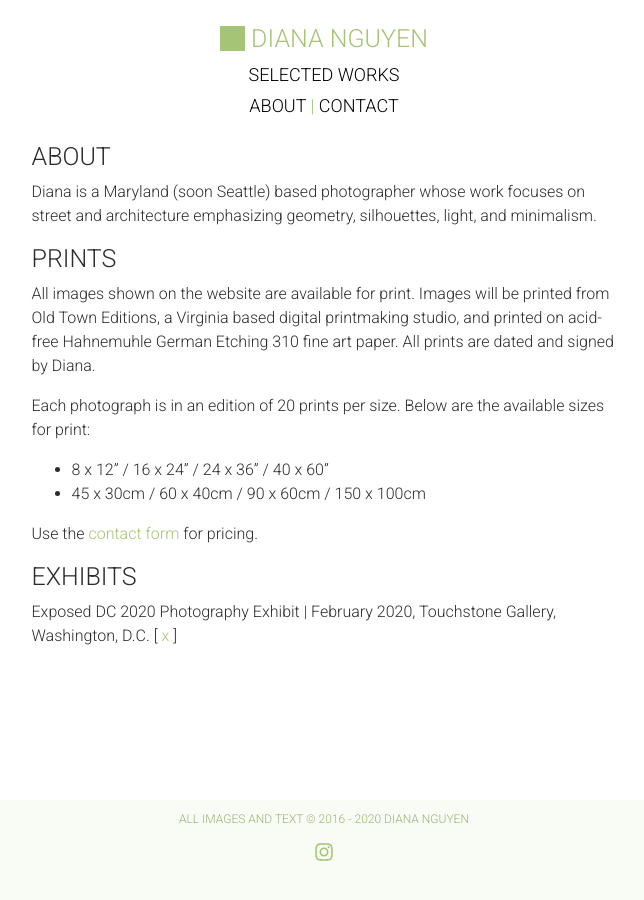
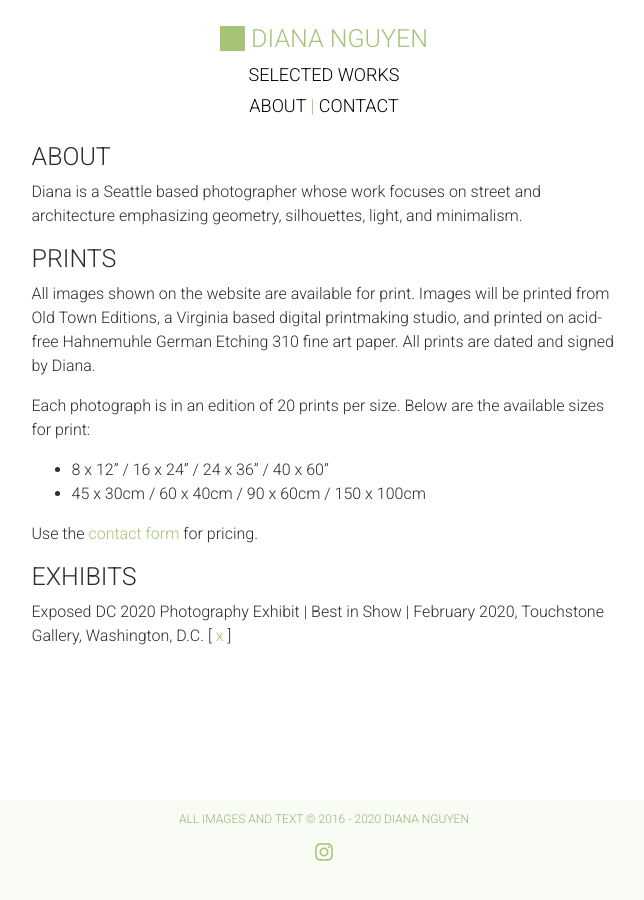
Before and after one commit to dnguye2/dnguye2.github.io, a Jekyll site: the page built from about.md, in a window 1280 px wide. Shown: the whole page, without its empty margins (316-960 px from the left). Built offline with Jekyll 4.4.1, drawn with Linux system fonts in a browser that asks for light colours.

Commit message:
updated about info

```diff
--- a/about.md
+++ b/about.md
@@ -10,7 +10,7 @@ title: About
   <div class="col-sm-6">
 <h1>About</h1>
 
-<p>Diana is a Maryland (soon Seattle) based photographer whose work focuses on street and architecture emphasizing geometry, silhouettes, light, and minimalism.</p>
+<p>Diana is a Seattle based photographer whose work focuses on street and architecture emphasizing geometry, silhouettes, light, and minimalism.</p>
 
 <h1 id="prints">Prints</h1>
 
@@ -27,7 +27,7 @@ title: About
 
 <h1 id="exhibits">Exhibits</h1>
 
-<p>Exposed DC 2020 Photography Exhibit | February 2020, Touchstone Gallery, Washington, D.C. [<a href="http://exposeddc.com/2019/12/18/winning-photos-of-the-14th-annual-exposed-dc-contest/" style="color:#A5C476"> x </a>]</p>
+<p>Exposed DC 2020 Photography Exhibit | Best in Show | February 2020, Touchstone Gallery, Washington, D.C. [<a href="http://exposeddc.com/2019/12/18/winning-photos-of-the-14th-annual-exposed-dc-contest/" style="color:#A5C476"> x </a>]</p>
 </div>
 </div>
 </div>
```
